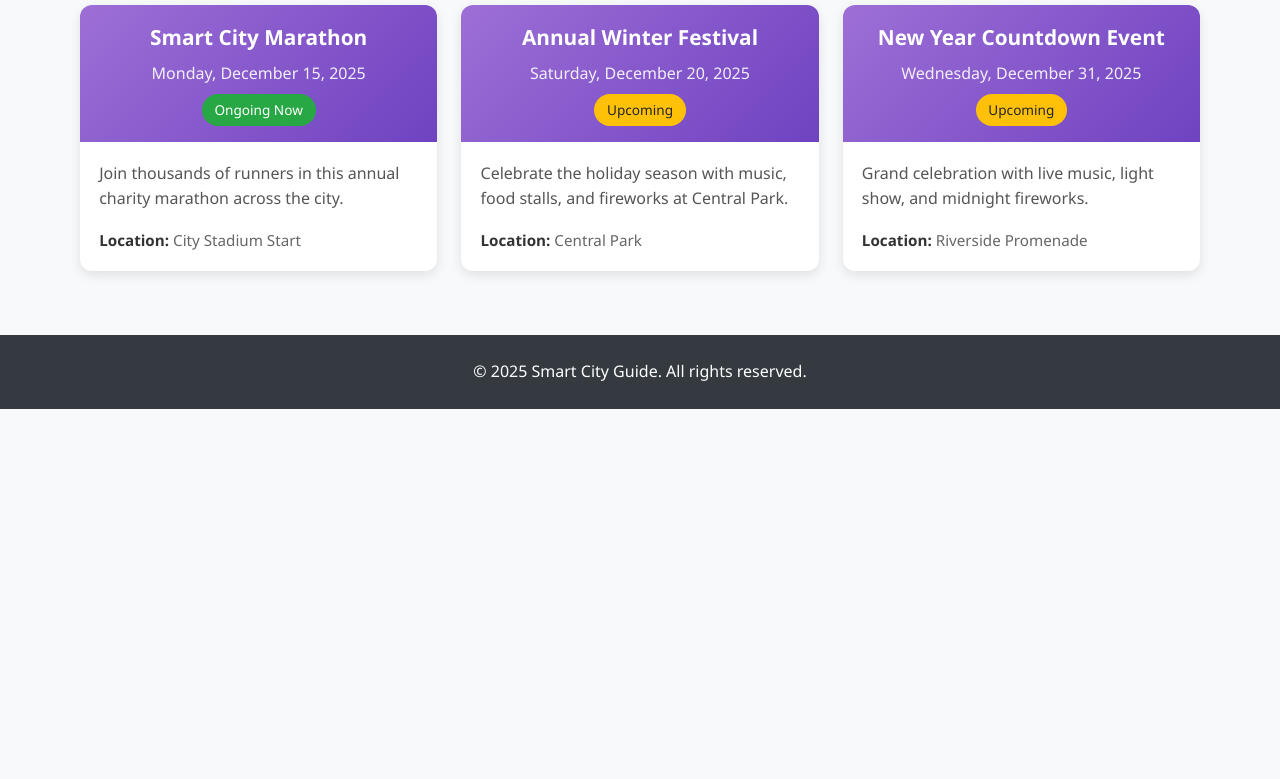
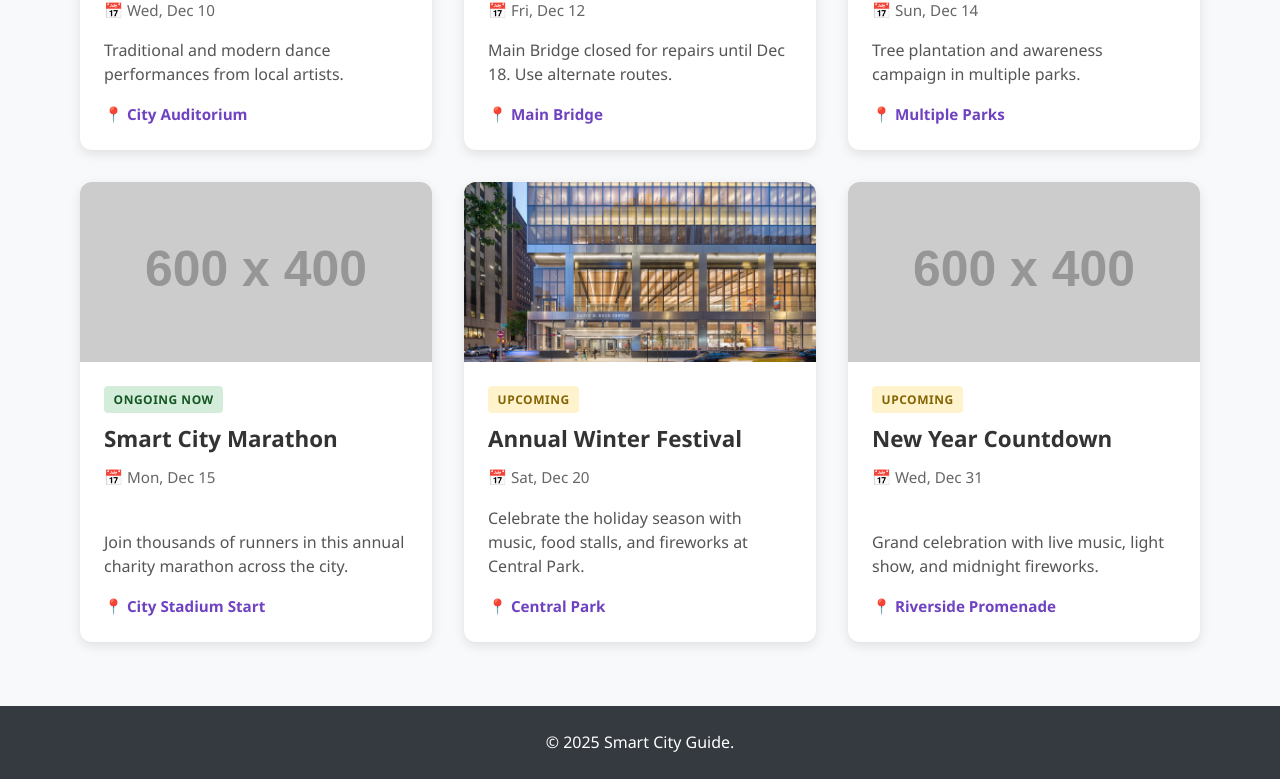
Before and after one commit to Roshan-504/Smart-City, a plain HTML site: page pages/events.html in a window 1280 px wide. Shown: the part 705-1484 px from the top of the page. Before the commit the page ends 1114 px from the top, so only its background shows below. Drawn offline with Linux system fonts and the light colour scheme; placeholder pictures from the web are drawn by us.

Commit message:
event images added

```diff
--- a/css/events.css
+++ b/css/events.css
@@ -1,4 +1,4 @@
-/* Events Page Specific Styles */
+/* css/events.css */
 
 .events-hero {
     background: linear-gradient(135deg, #6f42c1, #563d7c);
@@ -49,15 +49,18 @@
 .events-grid {
     display: grid;
     grid-template-columns: 1fr;
-    gap: 1.5rem;
+    gap: 2rem;
 }
 
+/* --- Event Card Styling --- */
 .event-card {
     background: white;
     border-radius: 12px;
-    overflow: hidden;
+    overflow: hidden; /* Keeps image corners rounded */
     box-shadow: 0 4px 12px rgba(0, 0, 0, 0.1);
     transition: transform 0.3s, box-shadow 0.3s;
+    display: flex;
+    flex-direction: column;
 }
 
 .event-card:hover {
@@ -65,62 +68,82 @@
     box-shadow: 0 10px 25px rgba(0, 0, 0, 0.15);
 }
 
+/* Image Section */
+.event-image {
+    width: 100%;
+    height: 180px;
+    background-color: #eee;
+}
+
+.event-image img {
+    width: 100%;
+    height: 100%;
+    object-fit: cover; /* Ensures image fills area without stretching */
+}
+
+/* Content Wrapper */
+.event-content-wrapper {
+    padding: 1.5rem;
+    display: flex;
+    flex-direction: column;
+    flex-grow: 1;
+}
+
 .event-header {
-    background: linear-gradient(135deg, #9d6fd6, #6f42c1);
-    color: white;
-    padding: 1rem;
-    text-align: center;
+    margin-bottom: 1rem;
 }
 
 .event-title {
-    font-size: 1.3rem;
-    margin-bottom: 0.4rem;
+    font-size: 1.4rem;
+    margin: 0.5rem 0;
+    color: #333;
 }
 
 .event-date {
-    font-size: 1rem;
-    opacity: 0.9;
+    font-size: 0.95rem;
+    color: #666;
+    font-weight: 500;
 }
 
 .event-badge {
     display: inline-block;
-    background-color: #28a745;
-    color: white;
-    padding: 0.3rem 0.8rem;
-    border-radius: 20px;
-    font-size: 0.85rem;
-    margin-top: 0.5rem;
+    padding: 0.25rem 0.6rem;
+    border-radius: 4px;
+    font-size: 0.75rem;
+    font-weight: bold;
+    text-transform: uppercase;
+    letter-spacing: 0.5px;
 }
 
 .event-badge.upcoming {
-    background-color: #ffc107;
-    color: #212529;
+    background-color: #fff3cd;
+    color: #856404;
 }
 
 .event-badge.ongoing {
-    background-color: #28a745;
+    background-color: #d4edda;
+    color: #155724;
 }
 
 .event-badge.past {
-    background-color: #6c757d;
+    background-color: #e2e3e5;
+    color: #383d41;
 }
 
 .event-body {
-    padding: 1.2rem;
+    margin-top: auto; /* Pushes body to bottom if card height varies */
 }
 
 .event-description {
     margin-bottom: 1rem;
     color: #555;
+    line-height: 1.5;
 }
 
 .event-location {
     font-size: 0.95rem;
-    color: #666;
-}
-
-.event-location strong {
-    color: #333;
+    color: #6f42c1;
+    font-weight: 600;
 }
 
 .no-events-message {
--- a/js/events.js
+++ b/js/events.js
@@ -1,49 +1,56 @@
-// pages/js/events.js
+// js/events.js
 
 document.addEventListener('DOMContentLoaded', () => {
     // Hardcoded events data (current date: December 14, 2025)
+    // Images used are placeholders. You can replace URLs with local images in ../images/
     const eventsData = [
         {
             title: "Annual Winter Festival",
-            date: "2025-12-20", // Upcoming
+            date: "2025-12-20",
             description: "Celebrate the holiday season with music, food stalls, and fireworks at Central Park.",
             location: "Central Park",
-            status: "upcoming"
+            status: "upcoming",
+            image: "../images/hospital1.jpg"
         },
         {
             title: "Smart City Marathon",
-            date: "2025-12-15", // Ongoing (today +1)
+            date: "2025-12-15",
             description: "Join thousands of runners in this annual charity marathon across the city.",
             location: "City Stadium Start",
-            status: "ongoing"
+            status: "ongoing",
+            image: "https://placehold.co/600x400/27ae60/ffffff?text=City+Marathon"
         },
         {
             title: "Cultural Dance Night",
-            date: "2025-12-10", // Past
+            date: "2025-12-10",
             description: "Traditional and modern dance performances from local artists.",
             location: "City Auditorium",
-            status: "past"
+            status: "past",
+            image: "https://placehold.co/600x400/8e44ad/ffffff?text=Dance+Night"
         },
         {
-            title: "New Year Countdown Event",
-            date: "2025-12-31", // Upcoming
+            title: "New Year Countdown",
+            date: "2025-12-31",
             description: "Grand celebration with live music, light show, and midnight fireworks.",
             location: "Riverside Promenade",
-            status: "upcoming"
+            status: "upcoming",
+            image: "https://placehold.co/600x400/f39c12/ffffff?text=New+Year+2026"
         },
         {
             title: "Road Maintenance Alert",
-            date: "2025-12-12", // Past
+            date: "2025-12-12",
             description: "Main Bridge closed for repairs until Dec 18. Use alternate routes.",
             location: "Main Bridge",
-            status: "past"
+            status: "past",
+            image: "https://placehold.co/600x400/c0392b/ffffff?text=Road+Closed"
         },
         {
             title: "Eco-Friendly Drive",
-            date: "2025-12-14", // Today → Ongoing
+            date: "2025-12-14",
             description: "Tree plantation and awareness campaign in multiple parks.",
             location: "Multiple Parks",
-            status: "ongoing"
+            status: "ongoing",
+            image: "https://placehold.co/600x400/16a085/ffffff?text=Eco+Drive"
         }
     ];
 
@@ -54,13 +61,13 @@ document.addEventListener('DOMContentLoaded', () => {
     function renderEvents(filter = 'all') {
         eventsContainer.innerHTML = '';
 
-        const today = new Date('2025-12-14'); // Fixed current date as per context
+        const today = new Date('2025-12-14');
         const filteredEvents = eventsData.filter(event => {
             const eventDate = new Date(event.date);
             if (filter === 'upcoming') return eventDate > today;
             if (filter === 'ongoing') return eventDate.toDateString() === today.toDateString();
             if (filter === 'past') return eventDate < today;
-            return true; // 'all'
+            return true;
         });
 
         if (filteredEvents.length === 0) {
@@ -70,7 +77,7 @@ document.addEventListener('DOMContentLoaded', () => {
 
         noEventsMessage.style.display = 'none';
 
-        // Sort: Upcoming first, then ongoing, then past
+        // Sort: Upcoming first
         filteredEvents.sort((a, b) => new Date(a.date) - new Date(b.date));
 
         filteredEvents.forEach(event => {
@@ -80,15 +87,21 @@ document.addEventListener('DOMContentLoaded', () => {
             const badgeText = event.status === 'upcoming' ? 'Upcoming' :
                               event.status === 'ongoing' ? 'Ongoing Now' : 'Past';
 
+            // Added Image div at the top
             card.innerHTML = `
-                <div class="event-header">
-                    <h3 class="event-title">${event.title}</h3>
-                    <p class="event-date">${formatDate(event.date)}</p>
-                    <span class="event-badge ${event.status}">${badgeText}</span>
+                <div class="event-image">
+                    <img src="${event.image}" alt="${event.title}" loading="lazy">
                 </div>
-                <div class="event-body">
-                    <p class="event-description">${event.description}</p>
-                    <p class="event-location"><strong>Location:</strong> ${event.location}</p>
+                <div class="event-content-wrapper">
+                    <div class="event-header">
+                        <span class="event-badge ${event.status}">${badgeText}</span>
+                        <h3 class="event-title">${event.title}</h3>
+                        <p class="event-date">📅 ${formatDate(event.date)}</p>
+                    </div>
+                    <div class="event-body">
+                        <p class="event-description">${event.description}</p>
+                        <p class="event-location">📍 ${event.location}</p>
+                    </div>
                 </div>
             `;
             eventsContainer.appendChild(card);
@@ -96,11 +109,10 @@ document.addEventListener('DOMContentLoaded', () => {
     }
 
     function formatDate(dateStr) {
-        const options = { weekday: 'long', year: 'numeric', month: 'long', day: 'numeric' };
+        const options = { weekday: 'short', month: 'short', day: 'numeric' };
         return new Date(dateStr).toLocaleDateString('en-US', options);
     }
 
-    // Filter button handling
     filterButtons.forEach(btn => {
         btn.addEventListener('click', () => {
             filterButtons.forEach(b => b.classList.remove('active'));
@@ -109,6 +121,5 @@ document.addEventListener('DOMContentLoaded', () => {
         });
     });
 
-    // Initial render
     renderEvents('all');
 });
--- a/js/hospitals.js
+++ b/js/hospitals.js
@@ -4,7 +4,7 @@ document.addEventListener('DOMContentLoaded', () => {
     // Hardcoded data with background images (free to use or replace with your own in /images/)
     const hospitalsData = [
         {
-            name: 'NewYork-Presbyterian Hospital',
+            name: 'Jupiter Hospital',
             type: 'General Hospital',
             address: '525 E 68th St, New York, NY 10065',
             phone: 'tel:2127465454',
--- a/pages/events.html
+++ b/pages/events.html
@@ -4,7 +4,6 @@
     <meta charset="UTF-8">
     <meta name="viewport" content="width=device-width, initial-scale=1.0">
     <title>Events & Announcements - Smart City Guide</title>
-    <meta name="description" content="Stay updated with upcoming city events, festivals, announcements, and road alerts.">
     <link rel="stylesheet" href="../index.css">
     <link rel="stylesheet" href="../css/events.css">
 </head>
@@ -12,12 +11,10 @@
     <header class="header">
         <div class="container header-container">
             <h1 class="logo">Smart City Guide</h1>
-            <button class="hamburger" aria-label="Open navigation menu" aria-expanded="false">
-                <span></span>
-                <span></span>
-                <span></span>
+            <button class="hamburger" aria-label="Open navigation menu">
+                <span></span><span></span><span></span>
             </button>
-            <nav class="nav" aria-label="Main navigation">
+            <nav class="nav">
                 <ul class="nav-list">
                     <li><a href="../index.html" class="nav-link">Home</a></li>
                     <li><a href="emergency.html" class="nav-link">Emergency</a></li>
@@ -38,7 +35,7 @@
         <section class="events-hero">
             <div class="container">
                 <h2 class="page-title">Events & Announcements</h2>
-                <p class="page-subtitle">Upcoming festivals, cultural programs, and important city updates</p>
+                <p class="page-subtitle">Upcoming festivals, cultural programs, and updates</p>
             </div>
         </section>
 
@@ -51,9 +48,8 @@
                     <button class="filter-btn" data-filter="past">Past</button>
                 </div>
 
-                <div id="events-container" class="events-grid" role="region" aria-live="polite">
-                    <!-- Events will be dynamically inserted here by JavaScript -->
-                </div>
+                <div id="events-container" class="events-grid">
+                    </div>
 
                 <p id="no-events" class="no-events-message" style="display: none;">
                     No events match the selected filter.
@@ -64,7 +60,7 @@
 
     <footer class="footer">
         <div class="container">
-            <p>&copy; 2025 Smart City Guide. All rights reserved.</p>
+            <p>&copy; 2025 Smart City Guide.</p>
         </div>
     </footer>
 
```
